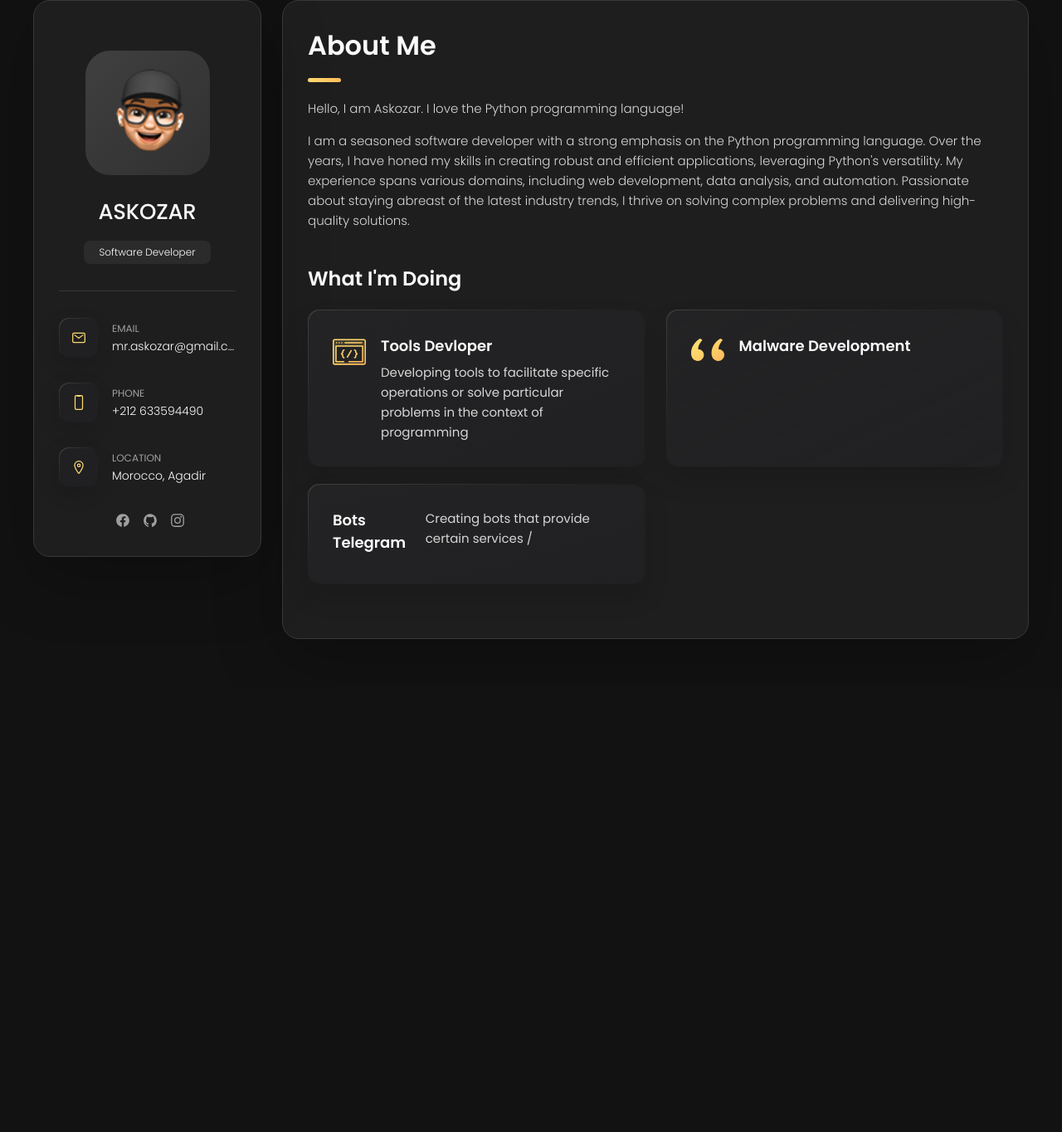
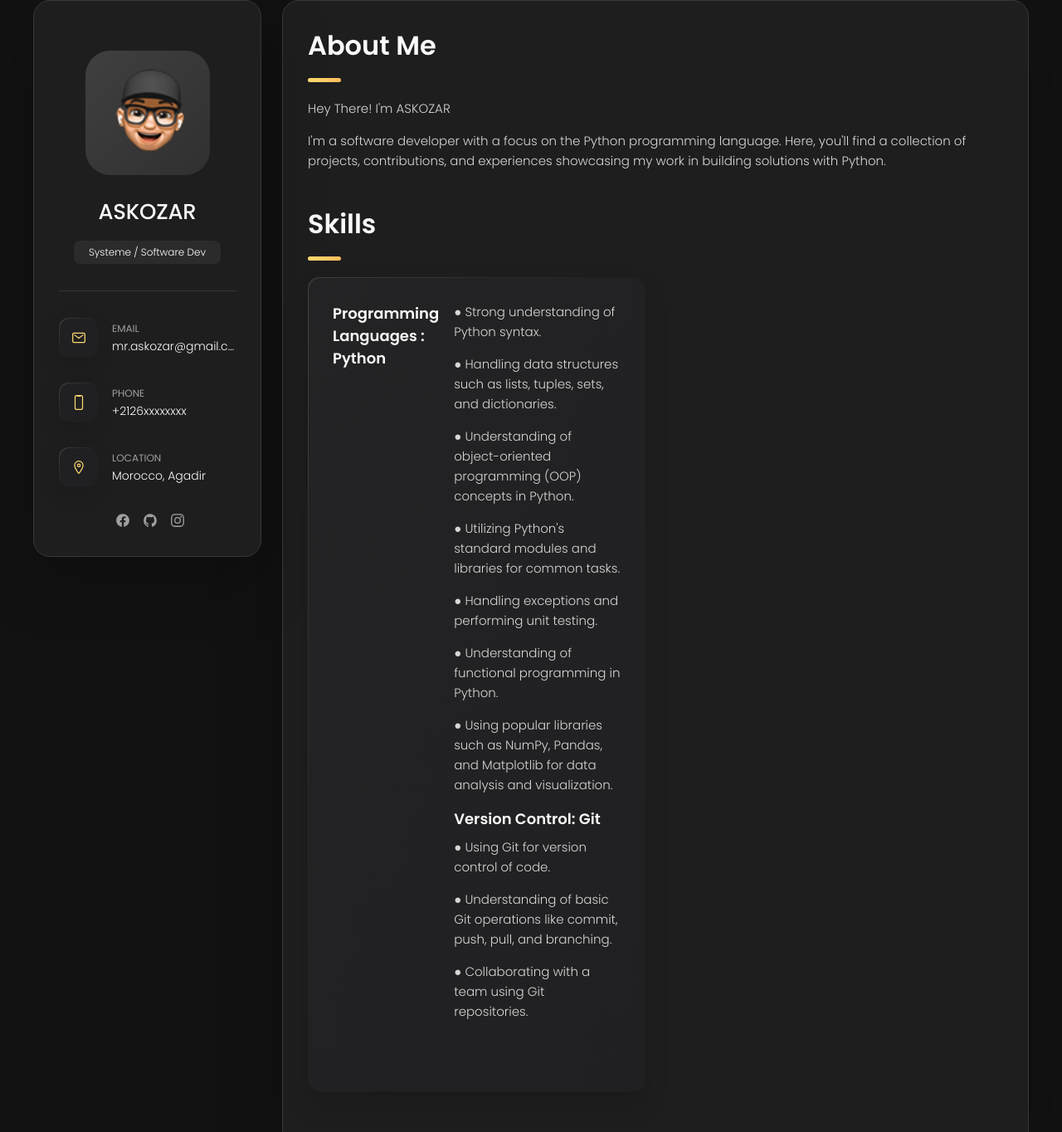
Before and after one commit to ASKOZAR/askozar.github.io, a plain HTML site: page index.html in a window 1280 px wide. Shown: the part 60-1424 px from the top of the page at 83% size. Before the commit the page ends 890 px from the top, so only its background shows below. Drawn offline with nearby package versions, Linux system fonts and the light colour scheme.

Commit message:
index.html

```diff
--- a/index.html
+++ b/index.html
@@ -6,20 +6,8 @@
   <meta http-equiv="X-UA-Compatible" content="IE=edge">
   <meta name="viewport" content="width=device-width, initial-scale=1.0">
   <title>ASKOZAR | Mohammed Askour</title>
-
-  <!--
-    - favicon
-  -->
-  <link rel="shortcut icon" href="./assets/images/avatar.png" type="image/x-icon">
-
-  <!--
-    - custom css link
-  -->
+  <link rel="shortcut icon" href="./assets/images/logo.ico" type="image/x-icon">
   <link rel="stylesheet" href="./assets/css/style.css">
-
-  <!--
-    - google font link
-  -->
   <link rel="preconnect" href="https://fonts.googleapis.com">
   <link rel="preconnect" href="https://fonts.gstatic.com" crossorigin>
   <link href="https://fonts.googleapis.com/css2?family=Poppins:wght@300;400;500;600&display=swap" rel="stylesheet">
@@ -48,7 +36,7 @@
         <div class="info-content">
           <h1 class="name" title="ASKOZAR">ASKOZAR</h1>
 
-          <p class="title">Software Developer</p>
+          <p class="title"> Systeme / Software Dev</p>
         </div>
 
         <button class="info_more-btn" data-sidebar-btn>
@@ -88,7 +76,7 @@
             <div class="contact-info">
               <p class="contact-title">Phone</p>
 
-              <a href="tel:+212633594490" class="contact-link">+212 633594490</a>
+              <a href="tel:+2126xxxxxxxx" class="contact-link">+2126xxxxxxxx</a>
             </div>
 
 
@@ -149,15 +137,6 @@
     <div class="main-content">
 
       <!--
-        - #NAVBAR
-      -->
-
-
-
-
-
-
-      <!--
         - #ABOUT
       -->
 
@@ -169,11 +148,11 @@
 
         <section class="about-text">
           <p>
-         Hello, I am Askozar. I love the Python programming language!
+         Hey There! I'm ASKOZAR
           </p>
 
           <p>
-            I am a seasoned software developer with a strong emphasis on the Python programming language. Over the years, I have honed my skills in creating robust and efficient applications, leveraging Python's versatility. My experience spans various domains, including web development, data analysis, and automation. Passionate about staying abreast of the latest industry trends, I thrive on solving complex problems and delivering high-quality solutions.
+            I'm a software developer with a focus on the Python programming language. Here, you'll find a collection of projects, contributions, and experiences showcasing my work in building solutions with Python.
           </p>
         </section>
 
@@ -184,50 +163,66 @@
 
         <section class="service">
 
-          <h3 class="h3 service-title">What i'm doing</h3>
+          <header>
+          <h2 class="h2 article-title">Skills</h2>
+        </header>
 
           <ul class="service-list">
 
             <li class="service-item">
 
-              <div class="service-icon-box">
-                <img src="./assets/images/icon-dev.svg" alt="design icon" width="40">
-              </div>
-
-              <div class="service-content-box">
-                <h4 class="h4 service-item-title">Tools Devloper</h4>
-
-                <p class="service-item-text">
-                  Developing tools to facilitate specific operations or solve particular problems in the context of programming
-                </p>
-              </div>
-
-            </li>
-
-            <li class="service-item">
-
-              <div class="service-icon-box">
-                <img src="./assets/images/icon-quote.svg" alt="Web development icon" width="40">
-              </div>
-
-              <div class="service-content-box">
-                <h4 class="h4 service-item-title">Malware development</h4>
-
-                <p class="service-item-text">
-
-                </p>
-              </div>
-
-            </li>
-
-            <li class="service-item">
 
 
-                <h4 class="h4 service-item-title">Bots Telegram</h4>
 
-                <p class="service-item-text">
-                  Creating bots that provide certain services /
-                </p>
+                <h4 class="h4 service-item-title">Programming Languages : Python</h4>
+                <section class="about-text">
+
+          <p>
+         ● Strong understanding of Python syntax.
+          </p>
+
+          <p>
+            ● Handling data structures such as lists, tuples, sets, and dictionaries.
+          </p>
+
+          <p>
+            ● Understanding of object-oriented programming (OOP) concepts in Python.
+          </p>
+
+          <p>
+            ● Utilizing Python's standard modules and libraries for common tasks.
+          </p>
+
+          <p>
+            ● Handling exceptions and performing unit testing.
+          </p>
+
+          <p>
+            ● Understanding of functional programming in Python.
+          </p>
+
+          <p>
+           ● Using popular libraries such as NumPy, Pandas, and Matplotlib for data analysis and visualization.
+          </p>
+
+
+                <h4 class="h4 service-item-title">Version Control: Git</h4>
+
+
+          <p>
+         ● Using Git for version control of code.
+          </p>
+
+          <p>
+            ● Understanding of basic Git operations like commit, push, pull, and branching.
+          </p>
+
+          <p>
+            ● Collaborating with a team using Git repositories.
+          </p>
+        </section>
+
+
               </div>
 
             </li>
@@ -236,26 +231,8 @@
 
         </section>
 
-
-        <!--
-          - testimonials
-        -->
-
-
-
-      </article>
-
-    </div>
-
-  </main>
-
-
-
-
-
-
   <!--
-    - custom js link
+    - custom js
   -->
   <script src="./assets/js/script.js"></script>
 
```
